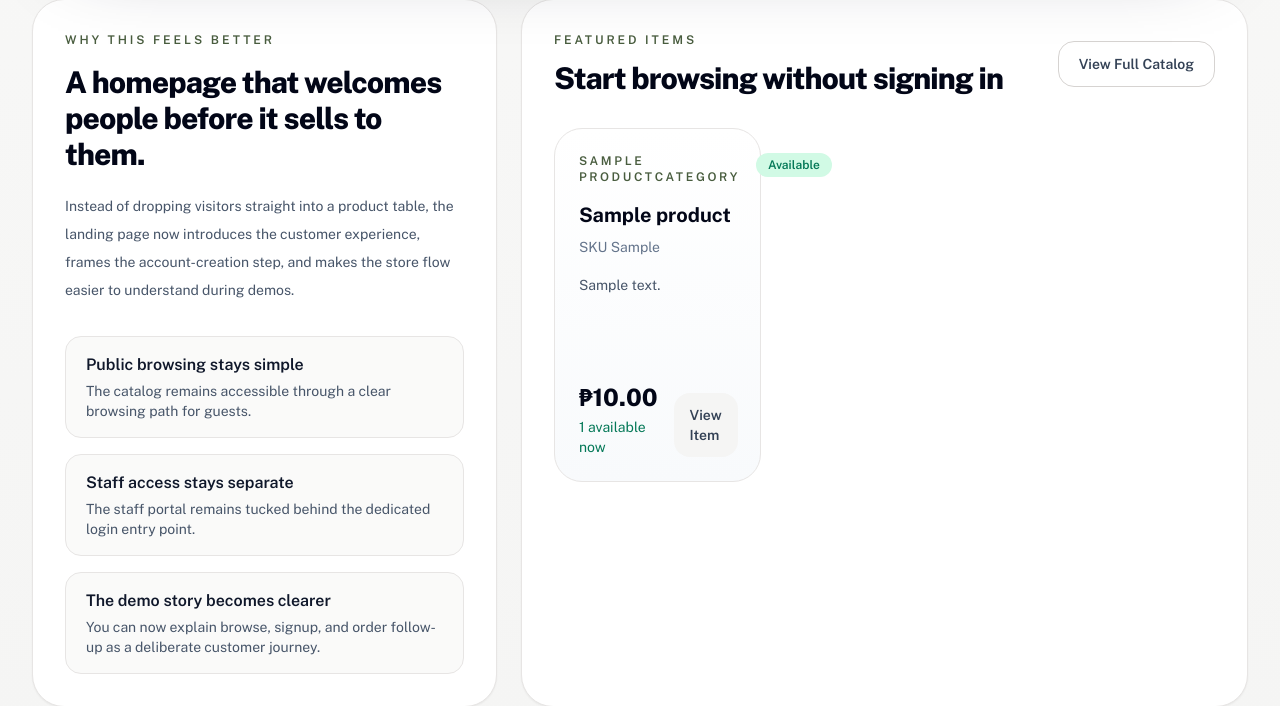
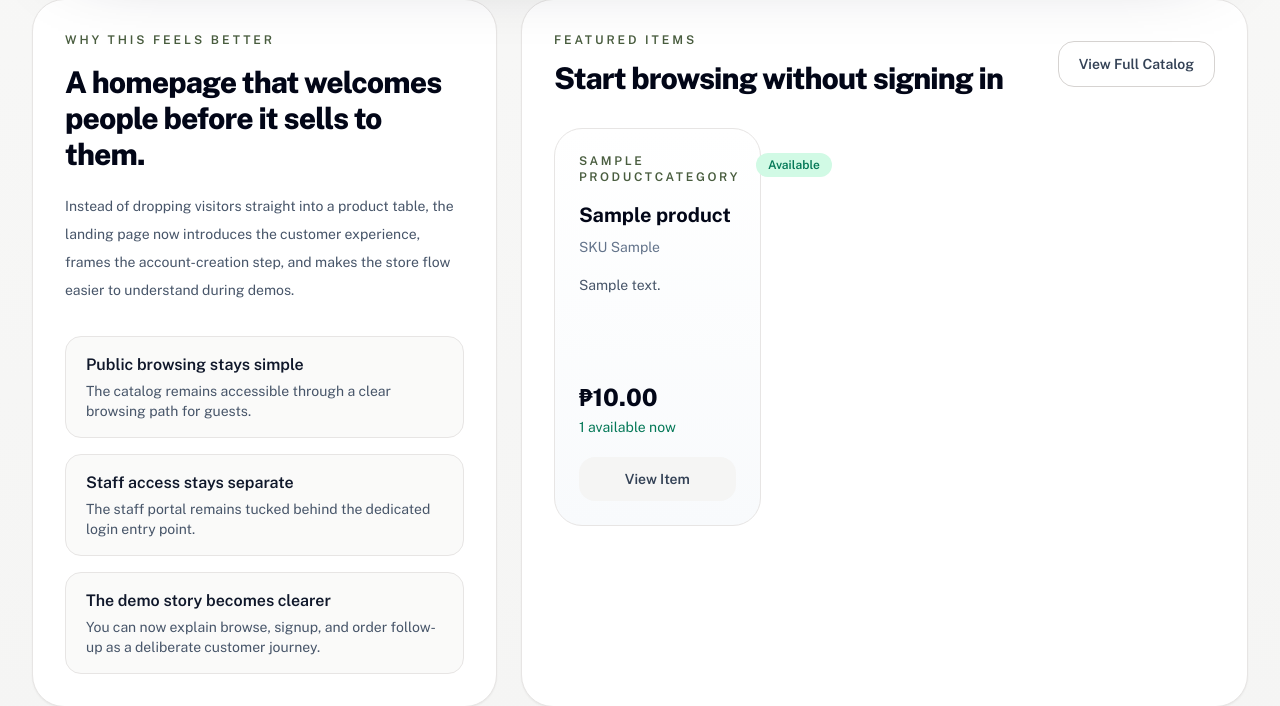
Before and after one commit to mrstorres-pixel/Furnisync, a Django app: page / in a window 1280 px wide. Shown: the part 975-1681 px from the top of the page. Run offline with Django 5.2, Linux system fonts and the light colour scheme; tables that the repository leaves empty hold one stand-in row (values such as "Sample post"); some libraries are stand-ins or nearby versions.

Commit message:
Fix landing page featured card layout

```diff
--- a/templates/core/landing_page.html
+++ b/templates/core/landing_page.html
@@ -120,7 +120,7 @@
 
         <div class="mt-8 grid gap-5 md:grid-cols-2 xl:grid-cols-3">
             {% for card in featured_cards %}
-                <article class="group rounded-[1.75rem] border border-stone-200 bg-[linear-gradient(180deg,_#ffffff,_#f8fafc)] p-6 transition hover:-translate-y-1 hover:shadow-[0_24px_44px_-30px_rgba(15,23,42,0.5)]">
+                <article class="group flex h-full flex-col rounded-[1.75rem] border border-stone-200 bg-[linear-gradient(180deg,_#ffffff,_#f8fafc)] p-6 transition hover:-translate-y-1 hover:shadow-[0_24px_44px_-30px_rgba(15,23,42,0.5)]">
                     <div class="flex items-start justify-between gap-4">
                         <p class="text-xs font-semibold uppercase tracking-[0.22em] text-brand-600">{{ card.product.category.name|default:"Uncategorized" }}</p>
                         <span class="rounded-full px-3 py-1 text-xs font-semibold {% if card.available > 0 %}bg-emerald-100 text-emerald-700{% else %}bg-amber-100 text-amber-700{% endif %}">
@@ -130,14 +130,14 @@
                     <h4 class="mt-4 text-xl font-bold text-slate-950">{{ card.product.name }}</h4>
                     <p class="mt-2 text-sm text-slate-500">SKU {{ card.product.sku }}</p>
                     <p class="mt-4 min-h-[84px] text-sm leading-6 text-slate-600">{{ card.product.description|default:"Browse this furniture item to view more details and save it for later." }}</p>
-                    <div class="mt-6 flex items-end justify-between gap-4">
+                    <div class="mt-auto pt-6">
                         <div>
                             <p class="text-2xl font-black text-slate-950">&#8369;{{ card.product.price }}</p>
                             <p class="mt-1 text-sm {% if card.available > 0 %}text-emerald-700{% else %}text-amber-700{% endif %}">
                                 {% if card.available > 0 %}{{ card.available }} available now{% else %}Currently unavailable{% endif %}
                             </p>
                         </div>
-                        <a href="{% url 'customer_product_detail' card.product.id %}" class="rounded-2xl bg-stone-100 px-4 py-3 text-sm font-semibold text-slate-700 transition group-hover:bg-brand-700 group-hover:text-white">
+                        <a href="{% url 'customer_product_detail' card.product.id %}" class="mt-5 inline-flex w-full items-center justify-center rounded-2xl bg-stone-100 px-4 py-3 text-sm font-semibold text-slate-700 transition group-hover:bg-brand-700 group-hover:text-white">
                             View Item
                         </a>
                     </div>
```
